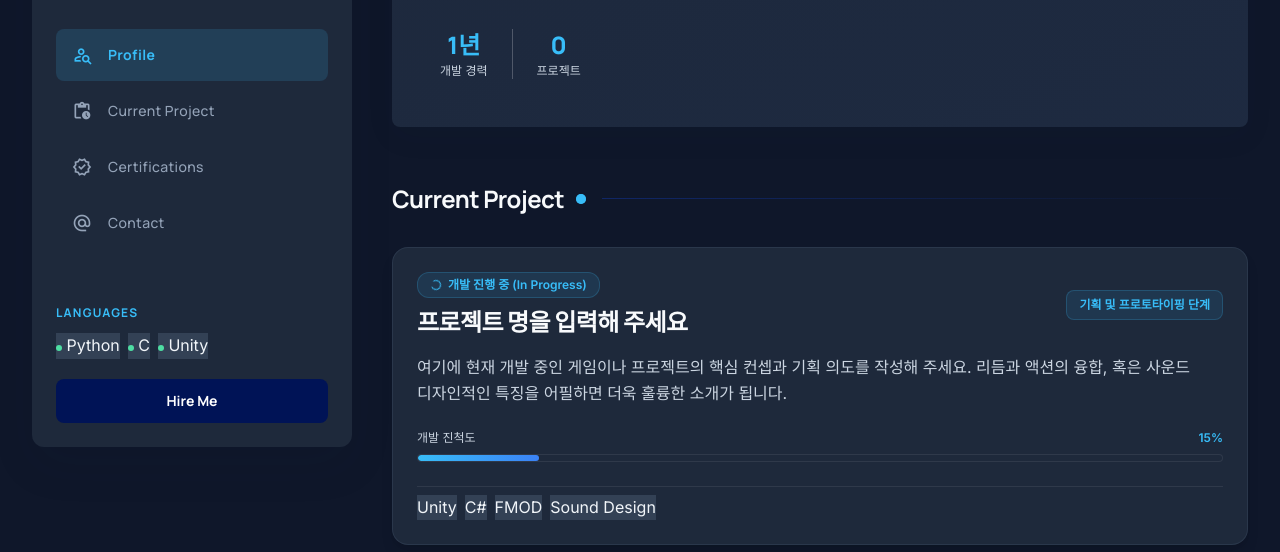
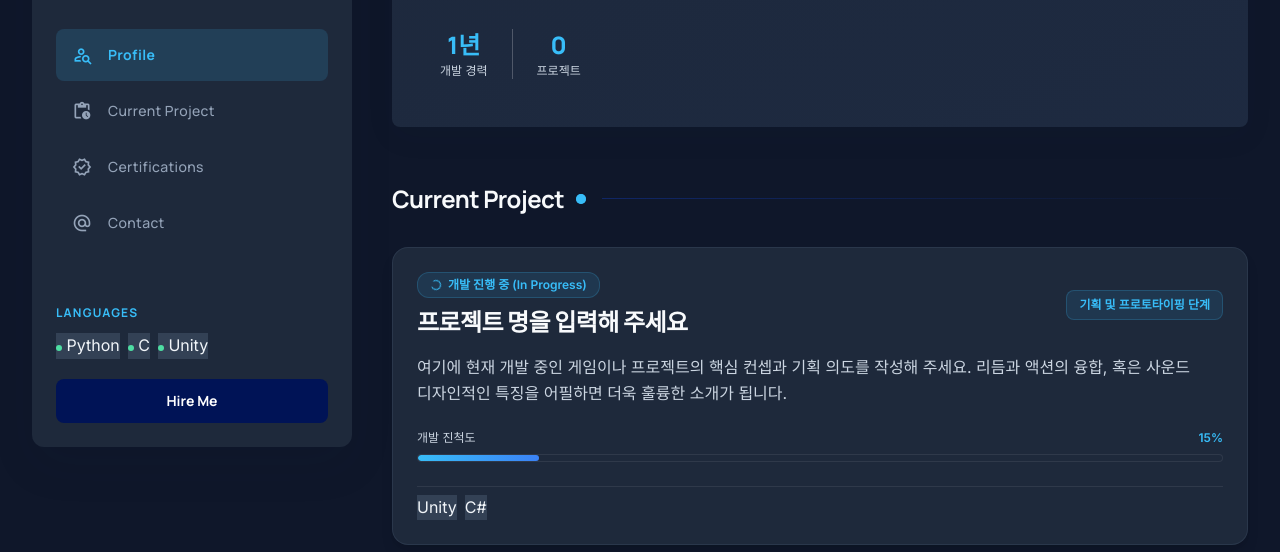
Before and after one commit to KyungGeun/profile-project, a website built with Vite: page index.html in a window 1280 px wide. Shown: the part 400-952 px from the top of the page. Built offline with nearby package versions, Linux system fonts and the light colour scheme.

Commit message:
Current Project에서 FMOD 및 Sound Design 태그 제거

```diff
--- a/index.html
+++ b/index.html
@@ -457,8 +457,6 @@
             <div class="flex flex-wrap gap-2 pt-2 border-t border-outline-variant/10">
               <span class="tag">Unity</span>
               <span class="tag">C#</span>
-              <span class="tag">FMOD</span>
-              <span class="tag">Sound Design</span>
             </div>
           </div>
         </section>
```
